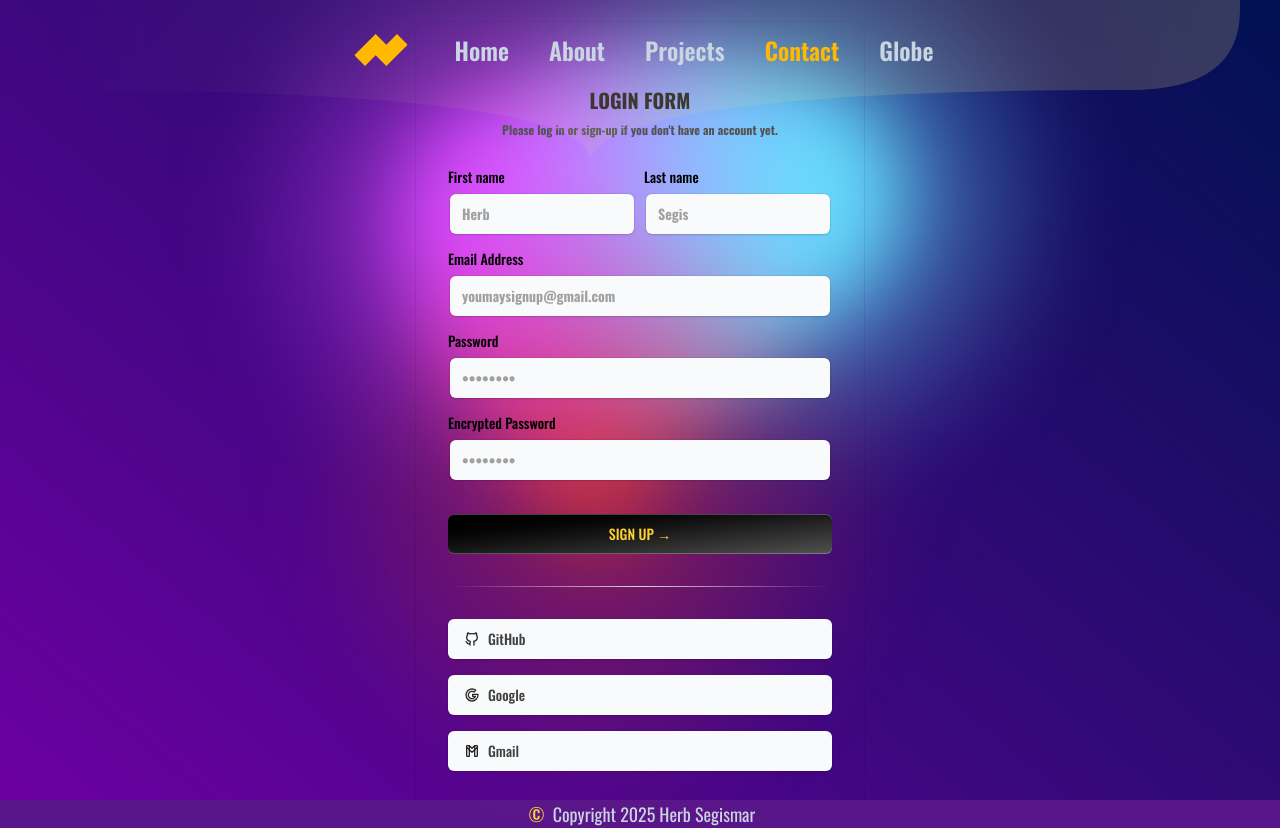
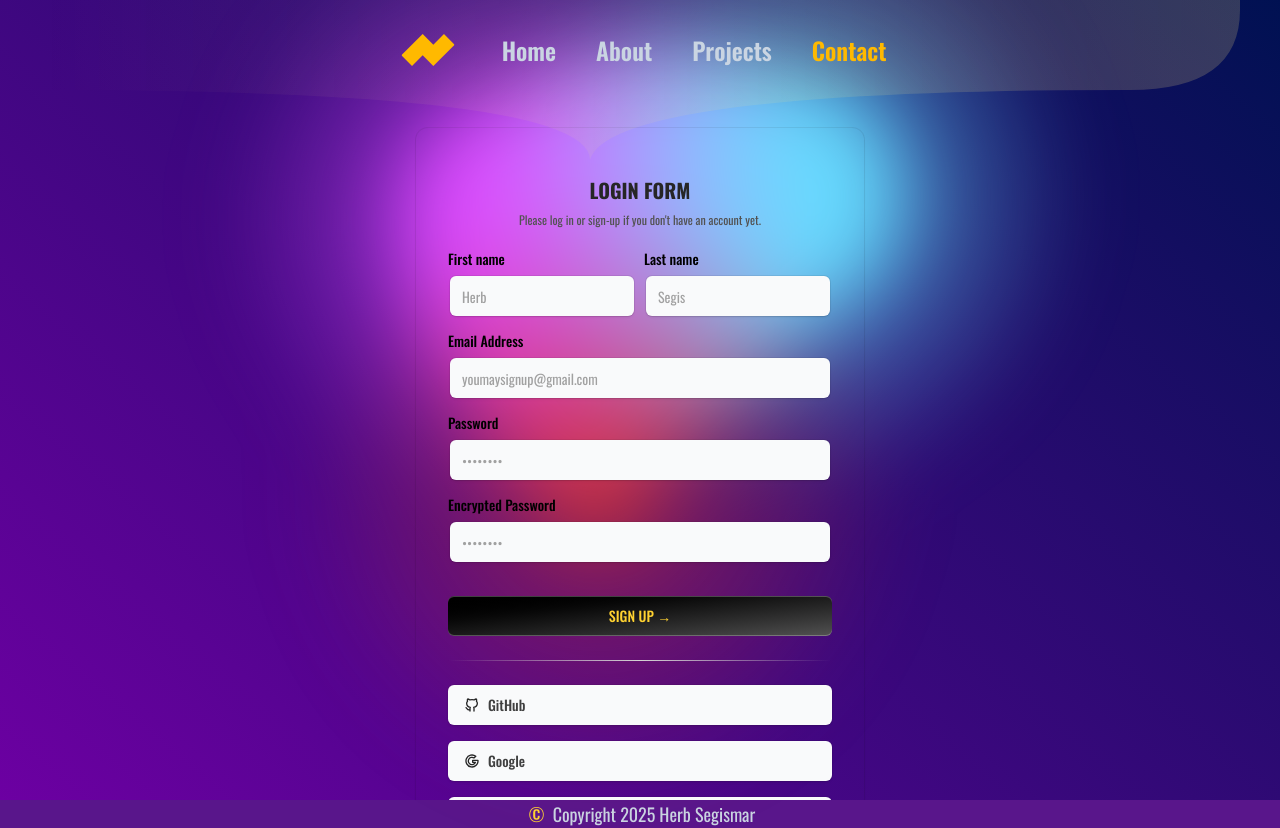
Before and after one commit to HerbertSegismar/greensock-anim, a React (Vite) app: page /contact in a window 1280 px wide. Built offline with nearby package versions, Linux system fonts and the light colour scheme; a web font is replaced by a local one.

Commit message:
sidebar globe

```diff
--- a/src/Layout.tsx
+++ b/src/Layout.tsx
@@ -12,7 +12,7 @@ interface LayoutProps {
 function Layout({ children}: LayoutProps) {
 
   return (
-    <div className="flex flex-col min-h-screen">
+    <div className="flex flex-col min-h-screen overflow-y-auto">
       <div className="md:hidden flex items-center justify-center">
         <NavbarSM />
       </div>
@@ -23,13 +23,15 @@ function Layout({ children}: LayoutProps) {
         <NavbarLG />
       </div>
       <main className="flex-1 flex flex-col items-center justify-center">
-        <div className="">
+        <div className="overflow-y-scroll">
           <BackgroundGradientAnimation>
             <div className="relative z-50">{children}</div>
           </BackgroundGradientAnimation>
         </div>
       </main>
-      <div className="text-sm md:text-lg flex text-center items-center justify-center text-slate-300 bg-purple-900">
+      <div
+      style={{bottom: 0}}
+      className="text-sm md:text-lg flex text-center items-center justify-center text-slate-300 bg-purple-900">
         <Footer />
       </div>
     </div>
--- a/src/components/SocialMediaIcons.tsx
+++ b/src/components/SocialMediaIcons.tsx
@@ -10,7 +10,9 @@ interface Props {
 
 const SocialMediaIcons = ({className, iconClassName}: Props) => {
   return (
-      <div className={cn("flex items-center gap-2", className)}>
+    <div
+      className={cn("flex items-center gap-2 translate-y-[20%] ", className)}
+    >
       {SocialLink?.map((item) => (
         <NavLink
           to={item?.link}
--- a/src/components/contact.tsx
+++ b/src/components/contact.tsx
@@ -1,11 +1,7 @@
 import { SignupForm } from "./ui/signupForm";
 
 const about = () => {
-  return (
-    <div className="flex flex-col items-center justify-center h-screen text-amber-300 text-5xl font-bold">
-      <SignupForm />
-    </div>
-  );
+  return <SignupForm />;
 };
 
 export default about;
--- a/src/components/globe.tsx
+++ b/src/components/globe.tsx
@@ -1,17 +1,33 @@
+import { useEffect, useRef } from "react";
 import Globe from "react-globe.gl";
 
 function MyGlobe() {
+  const globeRef = useRef<any>(0);
+
+  useEffect(() => {
+    if (globeRef.current) {
+      // Auto-rotate
+      globeRef.current.controls().autoRotate = true;
+      globeRef.current.controls().autoRotateSpeed = 0.33;
+      globeRef.current.controls().enableZoom = false;
+      globeRef.current.controls().enableRotate = false;
+    }
+  }, [globeRef]);
+
   return (
-    <div className="w-1/4 h-1/4">
+    <div>
       <Globe
+        ref={globeRef}
+        width={600}
+        height={600}
         globeImageUrl="//unpkg.com/three-globe/example/img/earth-blue-marble.jpg"
+        backgroundImageUrl="//unpkg.com/three-globe/example/img/night-sky.png"
         backgroundColor="rgba(0,0,0,0)"
         pointsData={[
           {
             lat: 40.71,
             lng: -74.01,
             label: "New York",
-            // Optional additional properties
             color: "red",
             altitude: 0.1,
             radius: 0.1,
@@ -22,4 +38,4 @@ function MyGlobe() {
   );
 }
 
-export default MyGlobe
+export default MyGlobe;
--- a/src/components/navbarSM.tsx
+++ b/src/components/navbarSM.tsx
@@ -5,6 +5,7 @@ import { NavLink } from "react-router-dom";
 import NavbarData from "./navbardata";
 import SocialMediaIcons from "./SocialMediaIcons";
 import Footer from "../components/footer.tsx";
+import Globe from "./globe";
 
 const Navbar = () => {
   const [open, setOpen] = useState(false);
@@ -118,7 +119,9 @@ const Navbar = () => {
                     </div>
                   ))}
                 </div>
-
+                <div className="absolute -z-100 rounded-full" style={{right: "0%", top: "33%"}}>
+                  <Globe />
+                </div>
                 <div className="pb-72 flex flex-col items-center gap-8">
                   <motion.div
                     initial={{ opacity: 0, y: 20 }}
--- a/src/components/navbardata.ts
+++ b/src/components/navbardata.ts
@@ -19,11 +19,7 @@ const links = [
     url: "/contact",
     text: "Contact",
   },
-  {
-    id: 5,
-    url: "/globe",
-    text: "Globe",
-  },
+
 ];
 
 export default links
--- a/src/components/ui/signupForm.tsx
+++ b/src/components/ui/signupForm.tsx
@@ -8,6 +8,7 @@ import {
   IconBrandGoogle,
   IconBrandGmail,
 } from "@tabler/icons-react";
+import { scale } from "motion/react";
 
 export function SignupForm() {
   const handleSubmit = (e: React.FormEvent<HTMLFormElement>) => {
@@ -15,15 +16,17 @@ export function SignupForm() {
     console.log("Form submitted");
   };
   return (
-    <div className="shadow-input mx-auto mt-20 rounded-lg w-[90vw] md:w-full max-w-md px-8 py-1 mb-2 md:py-12 dark:bg-black/80">
-      <h2 className="text-xl font-bold text-neutral-800 mt-4 mb-2 dark:text-amber-300 uppercase text-center">
+    <div
+    className="min-h-screen flex flex-grow items-start justify-center p-4 overflow-y-auto scale-90 md:scale-100 translate-y-5 md:translate-y-20">
+      <div className="shadow-input rounded-xl w-full max-w-md px-6 py-8 md:px-8 md:py-12 dark:bg-black/80 my-8">
+        <h2 className="text-xl font-bold text-neutral-800 mb-2 dark:text-amber-300 uppercase text-center">
           Login Form
         </h2>
-      <p className="mt-1 max-w-sm text-xs text-neutral-600 dark:text-neutral-300 text-center">
+        <p className="mb-6 max-w-sm text-xs text-neutral-600 dark:text-neutral-300 text-center mx-auto">
           Please log in or sign-up if you don't have an account yet.
         </p>
 
-      <form className="my-8" onSubmit={handleSubmit}>
+        <form className="my-4" onSubmit={handleSubmit}>
           <div className="mb-4 flex flex-col space-y-2 md:flex-row md:space-y-0 md:space-x-2">
             <LabelInputContainer>
               <Label htmlFor="firstname">First name</Label>
@@ -36,13 +39,17 @@ export function SignupForm() {
           </div>
           <LabelInputContainer className="mb-4">
             <Label htmlFor="email">Email Address</Label>
-          <Input id="email" placeholder="youmaysignup@gmail.com" type="email" />
+            <Input
+              id="email"
+              placeholder="youmaysignup@gmail.com"
+              type="email"
+            />
           </LabelInputContainer>
           <LabelInputContainer className="mb-4">
             <Label htmlFor="password">Password</Label>
             <Input id="password" placeholder="••••••••" type="password" />
           </LabelInputContainer>
-        <LabelInputContainer className="mb-4 md:mb-8">
+          <LabelInputContainer className="mb-8">
             <Label htmlFor="twitterpassword">Encrypted Password</Label>
             <Input
               id="twitterpassword"
@@ -59,7 +66,7 @@ export function SignupForm() {
             <BottomGradient />
           </button>
 
-        <div className="my-4 md:my-8 flex items-center before:h-[1px] w-full bg-gradient-to-r from-transparent via-neutral-300 to-transparent dark:via-neutral-700" />
+          <div className="my-6 flex items-center before:h-[1px] w-full bg-gradient-to-r from-transparent via-neutral-300 to-transparent dark:via-neutral-700" />
 
           <div className="flex flex-col space-y-4">
             <button
@@ -95,6 +102,7 @@ export function SignupForm() {
           </div>
         </form>
       </div>
+    </div>
   );
 }
 
--- a/src/index.css
+++ b/src/index.css
@@ -3,6 +3,9 @@
 body {
   overflow-x: hidden;
   scroll-behavior: smooth;
+  display: flex;
+  flex-grow: inherit;
+  min-height: 100vh;
 }
 
 * {
```
Lines whose indentation alone changed are shown as unchanged.
